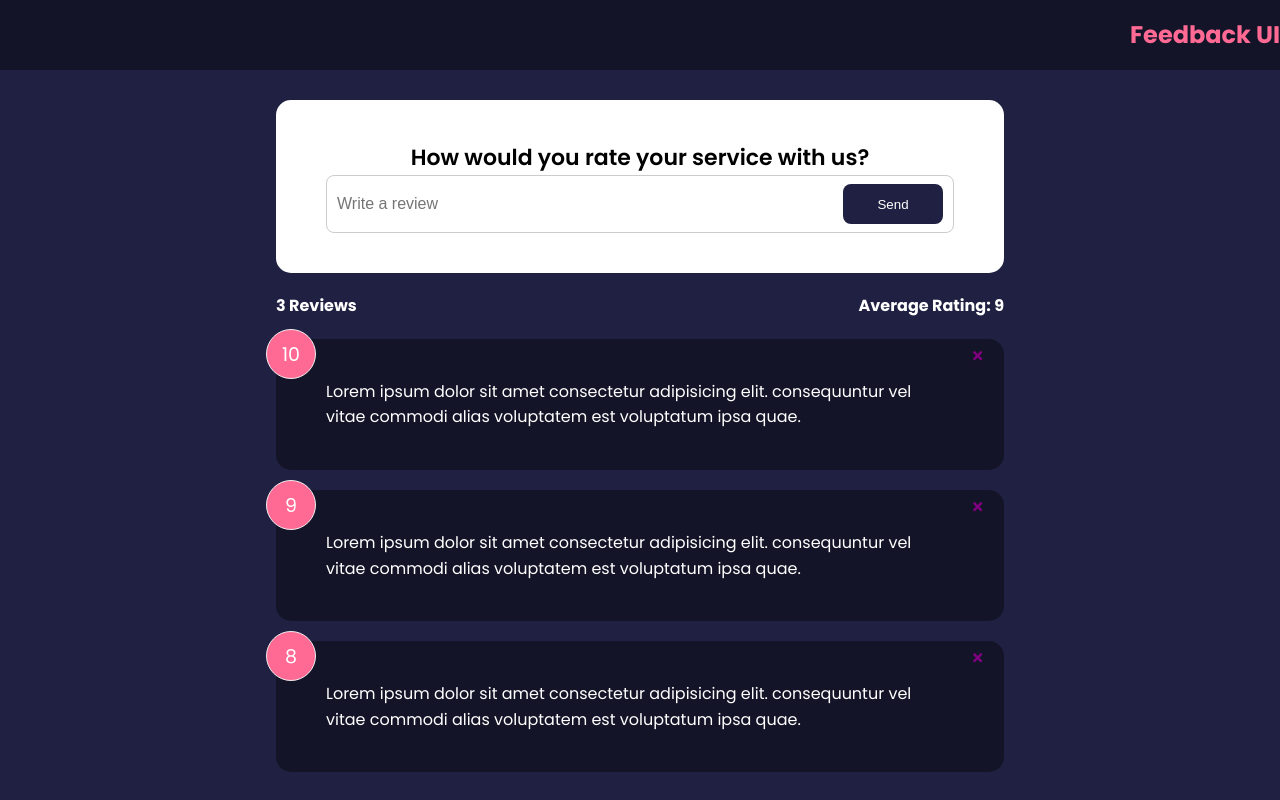
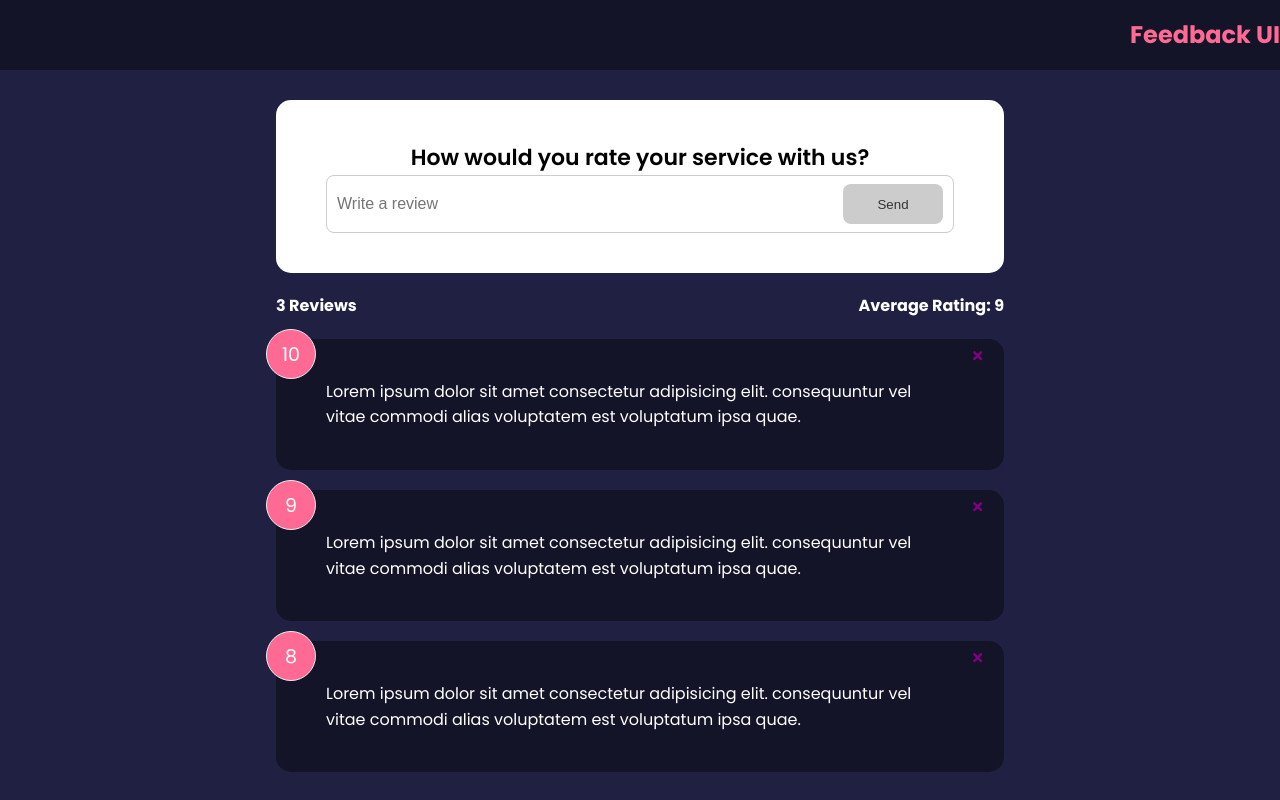
Before and after one commit to CoffeeJitterz/feedback_app, a React (Create React App) app in the folder feedback/: page / in a window 1280 px wide. Built offline with nearby package versions, Linux system fonts and the light colour scheme.

Commit message:
btnDisabled state added to FeedbackForm and passed into Button.jsx component

```diff
--- a/feedback/src/components/FeedbackForm.jsx
+++ b/feedback/src/components/FeedbackForm.jsx
@@ -4,6 +4,8 @@ import Button from './shared/Button'
 
 function FeedbackForm() {
   const [text, setText] = useState('')
+  const [btnDisabled, setBtnDisabled] = useState(true)
+  const [message, setMessage] = useState('')
 
   const handleTextChange = (e) => {
     setText(e.target.value)
@@ -14,7 +16,7 @@ function FeedbackForm() {
       {/* @todo - rating select component */}
       <div className="input-group">
         <input onChange={handleTextChange} type="text" placeholder='Write a review' value={text}/>
-        <Button type="submit">Send</Button>
+        <Button type="submit" isDisabled={btnDisabled}>Send</Button>
       </div>
     </form>
   </Card>
```
